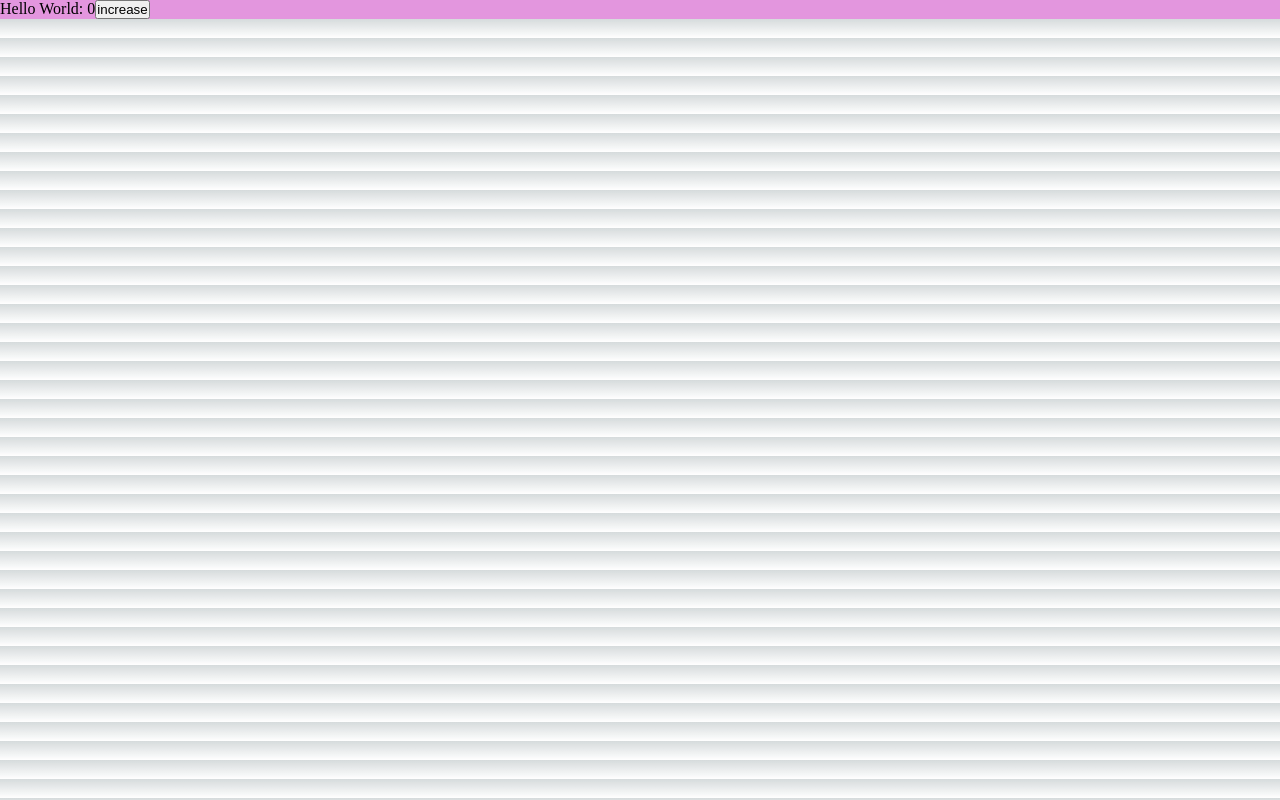
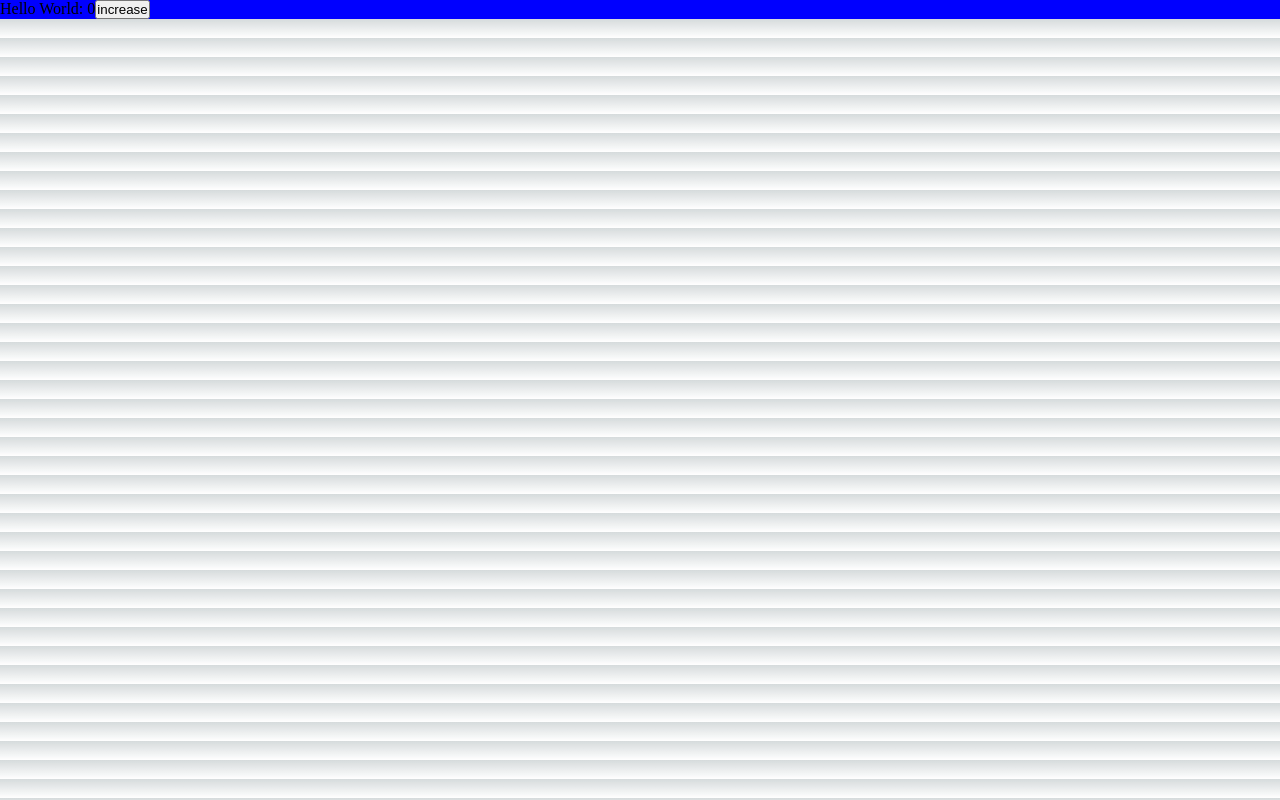
Before and after one commit to kcbavana/studyspot, a Next.js app in the folder web/web/: page / in a window 1280 px wide. Built offline with nearby package versions, Linux system fonts and the light colour scheme.

Commit message:
styled components hot reload

```diff
--- a/web/web/next.config.js
+++ b/web/web/next.config.js
@@ -1,6 +1,9 @@
 /** @type {import('next').NextConfig} */
 const nextConfig = {
-  reactStrictMode: true,
+  reactStrictMode: false,
+  compiler: {
+    styledComponents: true,
+  },
 }
 
 module.exports = nextConfig
--- a/web/web/pages/index.tsx
+++ b/web/web/pages/index.tsx
@@ -4,7 +4,7 @@ import styled from 'styled-components'
 
 const Container = styled.div`
   width: 100%;
-  background: #e396de;
+  background: blue;
 `
 
 export default function home(){
```
